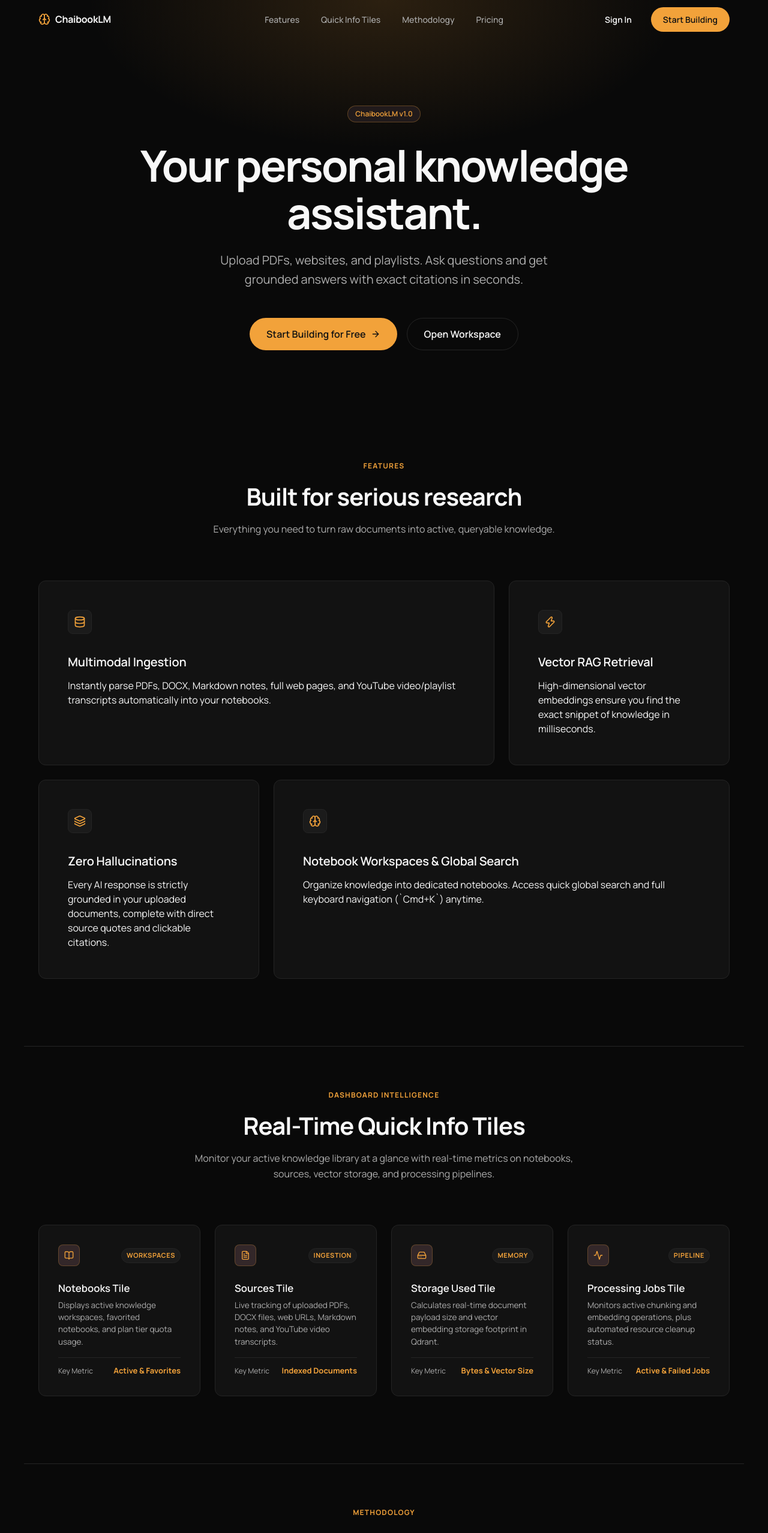
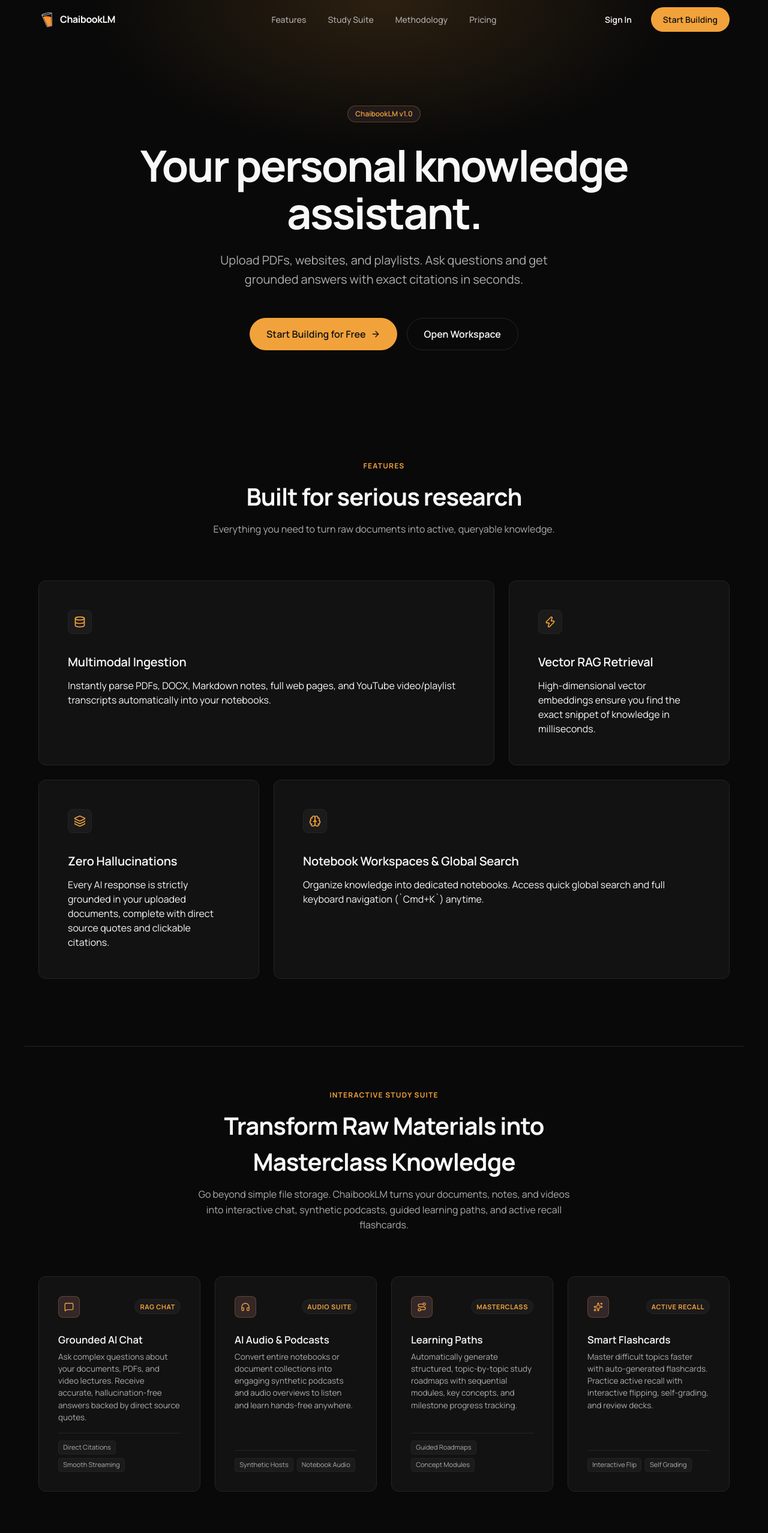
Before and after one commit to nikhild64/udemy-bot-rag-advanced, a Next.js app in the folder web/: page / in a window 1280 px wide. Shown: the top 2556 px of the page at 60% size. Built offline with nearby package versions, Linux system fonts and the light colour scheme; no server answers.

Commit message:
feat: add sidebar layout component, main logo, and landing page featuring a bento-grid design

```diff
--- a/web/src/features/landing/components/LandingPage.tsx
+++ b/web/src/features/landing/components/LandingPage.tsx
@@ -2,7 +2,8 @@
 
 import React, { useEffect, useState } from 'react';
 import { SignInButton, SignUpButton } from '@clerk/nextjs';
-import { Brain, Database, Zap, Layers, ArrowRight, Check, UploadCloud, Cpu, Sparkles, BookOpen, FileText, HardDrive, Activity } from 'lucide-react';
+import { Brain, Database, Zap, Layers, ArrowRight, Check, UploadCloud, Cpu, Sparkles, BookOpen, FileText, HardDrive, Activity, MessageSquare, Headphones, Route } from 'lucide-react';
+import { Logo } from '@/shared/components/Logo';
 
 export function LandingPage() {
   const [scrolled, setScrolled] = useState(false);
@@ -342,12 +343,11 @@
         <header className={`nav ${scrolled ? 'is-scrolled' : ''}`}>
           <div className="nav__inner">
             <div className="nav__brand">
-              <Brain className="w-5 h-5" />
-              ChaibookLM
+              <Logo size="lg" />
             </div>
             <nav className="nav__center">
               <a href="#features" className="nav__link">Features</a>
-              <a href="#quick-tiles" className="nav__link">Quick Info Tiles</a>
+              <a href="#quick-tiles" className="nav__link">Study Suite</a>
               <a href="#methodology" className="nav__link">Methodology</a>
               <a href="#pricing" className="nav__link">Pricing</a>
             </nav>
@@ -422,86 +422,86 @@
           </div>
         </section>
 
-        {/* Quick Info Tiles Section */}
+        {/* Interactive Study Suite Section */}
         <section id="quick-tiles" className="tiles-wrapper">
           <div className="section-header">
-            <div className="section-header__tag">Dashboard Intelligence</div>
-            <h2 className="section-header__title">Real-Time Quick Info Tiles</h2>
+            <div className="section-header__tag">INTERACTIVE STUDY SUITE</div>
+            <h2 className="section-header__title">Transform Raw Materials into Masterclass Knowledge</h2>
             <p className="section-header__desc">
-              Monitor your active knowledge library at a glance with real-time metrics on notebooks, sources, vector storage, and processing pipelines.
+              Go beyond simple file storage. ChaibookLM turns your documents, notes, and videos into interactive chat, synthetic podcasts, guided learning paths, and active recall flashcards.
             </p>
           </div>
 
           <div className="tiles-grid">
-            {/* Tile 1: Notebooks */}
+            {/* Tile 1: Grounded AI Chat */}
             <article className="tile-card">
               <div>
                 <div className="tile-card__header">
-                  <div className="tile-card__icon"><BookOpen className="w-4 h-4" /></div>
-                  <span className="tile-card__badge">Workspaces</span>
+                  <div className="tile-card__icon"><MessageSquare className="w-4 h-4" /></div>
+                  <span className="tile-card__badge">RAG Chat</span>
                 </div>
-                <h3 className="tile-card__title">Notebooks Tile</h3>
+                <h3 className="tile-card__title">Grounded AI Chat</h3>
                 <p className="tile-card__desc">
-                  Displays active knowledge workspaces, favorited notebooks, and plan tier quota usage.
+                  Ask complex questions about your documents, PDFs, and video lectures. Receive accurate, hallucination-free answers backed by direct source quotes.
                 </p>
               </div>
-              <div style={{ marginTop: '1rem', paddingTop: '0.75rem', borderTop: '1px solid var(--color-rule)', display: 'flex', justifyContent: 'space-between', alignItems: 'center' }}>
-                <span style={{ fontSize: '0.75rem', color: 'var(--color-ink-2)' }}>Key Metric</span>
-                <span style={{ fontSize: '0.8125rem', fontWeight: 700, color: 'var(--color-accent)' }}>Active & Favorites</span>
+              <div style={{ marginTop: '1rem', paddingTop: '0.75rem', borderTop: '1px solid var(--color-rule)', display: 'flex', gap: '0.35rem', flexWrap: 'wrap' }}>
+                <span style={{ fontSize: '0.6875rem', padding: '0.15rem 0.45rem', borderRadius: '4px', background: 'var(--color-paper-3)', color: 'var(--color-ink-2)', border: '1px solid var(--color-rule)' }}>Direct Citations</span>
+                <span style={{ fontSize: '0.6875rem', padding: '0.15rem 0.45rem', borderRadius: '4px', background: 'var(--color-paper-3)', color: 'var(--color-ink-2)', border: '1px solid var(--color-rule)' }}>Smooth Streaming</span>
               </div>
             </article>
 
-            {/* Tile 2: Sources */}
+            {/* Tile 2: Audio & Podcast */}
             <article className="tile-card">
               <div>
                 <div className="tile-card__header">
-                  <div className="tile-card__icon"><FileText className="w-4 h-4" /></div>
-                  <span className="tile-card__badge">Ingestion</span>
+                  <div className="tile-card__icon"><Headphones className="w-4 h-4" /></div>
+                  <span className="tile-card__badge">Audio Suite</span>
                 </div>
-                <h3 className="tile-card__title">Sources Tile</h3>
+                <h3 className="tile-card__title">AI Audio & Podcasts</h3>
                 <p className="tile-card__desc">
-                  Live tracking of uploaded PDFs, DOCX files, web URLs, Markdown notes, and YouTube video transcripts.
+                  Convert entire notebooks or document collections into engaging synthetic podcasts and audio overviews to listen and learn hands-free anywhere.
                 </p>
               </div>
-              <div style={{ marginTop: '1rem', paddingTop: '0.75rem', borderTop: '1px solid var(--color-rule)', display: 'flex', justifyContent: 'space-between', alignItems: 'center' }}>
-                <span style={{ fontSize: '0.75rem', color: 'var(--color-ink-2)' }}>Key Metric</span>
-                <span style={{ fontSize: '0.8125rem', fontWeight: 700, color: 'var(--color-accent)' }}>Indexed Documents</span>
+              <div style={{ marginTop: '1rem', paddingTop: '0.75rem', borderTop: '1px solid var(--color-rule)', display: 'flex', gap: '0.35rem', flexWrap: 'wrap' }}>
+                <span style={{ fontSize: '0.6875rem', padding: '0.15rem 0.45rem', borderRadius: '4px', background: 'var(--color-paper-3)', color: 'var(--color-ink-2)', border: '1px solid var(--color-rule)' }}>Synthetic Hosts</span>
+                <span style={{ fontSize: '0.6875rem', padding: '0.15rem 0.45rem', borderRadius: '4px', background: 'var(--color-paper-3)', color: 'var(--color-ink-2)', border: '1px solid var(--color-rule)' }}>Notebook Audio</span>
               </div>
             </article>
 
-            {/* Tile 3: Storage */}
+            {/* Tile 3: Learning Paths */}
             <article className="tile-card">
               <div>
                 <div className="tile-card__header">
-                  <div className="tile-card__icon"><HardDrive className="w-4 h-4" /></div>
-                  <span className="tile-card__badge">Memory</span>
+                  <div className="tile-card__icon"><Route className="w-4 h-4" /></div>
+                  <span className="tile-card__badge">Masterclass</span>
                 </div>
-                <h3 className="tile-card__title">Storage Used Tile</h3>
+                <h3 className="tile-card__title">Learning Paths</h3>
                 <p className="tile-card__desc">
-                  Calculates real-time document payload size and vector embedding storage footprint in Qdrant.
+                  Automatically generate structured, topic-by-topic study roadmaps with sequential modules, key concepts, and milestone progress tracking.
                 </p>
               </div>
-              <div style={{ marginTop: '1rem', paddingTop: '0.75rem', borderTop: '1px solid var(--color-rule)', display: 'flex', justifyContent: 'space-between', alignItems: 'center' }}>
-                <span style={{ fontSize: '0.75rem', color: 'var(--color-ink-2)' }}>Key Metric</span>
-                <span style={{ fontSize: '0.8125rem', fontWeight: 700, color: 'var(--color-accent)' }}>Bytes & Vector Size</span>
+              <div style={{ marginTop: '1rem', paddingTop: '0.75rem', borderTop: '1px solid var(--color-rule)', display: 'flex', gap: '0.35rem', flexWrap: 'wrap' }}>
+                <span style={{ fontSize: '0.6875rem', padding: '0.15rem 0.45rem', borderRadius: '4px', background: 'var(--color-paper-3)', color: 'var(--color-ink-2)', border: '1px solid var(--color-rule)' }}>Guided Roadmaps</span>
+                <span style={{ fontSize: '0.6875rem', padding: '0.15rem 0.45rem', borderRadius: '4px', background: 'var(--color-paper-3)', color: 'var(--color-ink-2)', border: '1px solid var(--color-rule)' }}>Concept Modules</span>
               </div>
             </article>
 
-            {/* Tile 4: Processing Jobs */}
+            {/* Tile 4: Flashcards */}
             <article className="tile-card">
               <div>
                 <div className="tile-card__header">
-                  <div className="tile-card__icon"><Activity className="w-4 h-4" /></div>
-                  <span className="tile-card__badge">Pipeline</span>
+                  <div className="tile-card__icon"><Sparkles className="w-4 h-4" /></div>
+                  <span className="tile-card__badge">Active Recall</span>
                 </div>
-                <h3 className="tile-card__title">Processing Jobs Tile</h3>
+                <h3 className="tile-card__title">Smart Flashcards</h3>
                 <p className="tile-card__desc">
-                  Monitors active chunking and embedding operations, plus automated resource cleanup status.
+                  Master difficult topics faster with auto-generated flashcards. Practice active recall with interactive flipping, self-grading, and review decks.
                 </p>
               </div>
-              <div style={{ marginTop: '1rem', paddingTop: '0.75rem', borderTop: '1px solid var(--color-rule)', display: 'flex', justifyContent: 'space-between', alignItems: 'center' }}>
-                <span style={{ fontSize: '0.75rem', color: 'var(--color-ink-2)' }}>Key Metric</span>
-                <span style={{ fontSize: '0.8125rem', fontWeight: 700, color: 'var(--color-accent)' }}>Active & Failed Jobs</span>
+              <div style={{ marginTop: '1rem', paddingTop: '0.75rem', borderTop: '1px solid var(--color-rule)', display: 'flex', gap: '0.35rem', flexWrap: 'wrap' }}>
+                <span style={{ fontSize: '0.6875rem', padding: '0.15rem 0.45rem', borderRadius: '4px', background: 'var(--color-paper-3)', color: 'var(--color-ink-2)', border: '1px solid var(--color-rule)' }}>Interactive Flip</span>
+                <span style={{ fontSize: '0.6875rem', padding: '0.15rem 0.45rem', borderRadius: '4px', background: 'var(--color-paper-3)', color: 'var(--color-ink-2)', border: '1px solid var(--color-rule)' }}>Self Grading</span>
               </div>
             </article>
           </div>
@@ -604,7 +604,7 @@
 
         {/* Ft1 Footer */}
         <footer className="foot-mast">
-          <p className="wordmark"><Brain className="w-4 h-4" /> ChaibookLM</p>
+          <div className="wordmark"><Logo size="md" /></div>
           <p className="tagline">The product development system for knowledge.</p>
           <p className="links">
             Privacy <span>·</span> Terms <span>·</span> Security
--- /dev/null
+++ b/web/src/shared/components/Logo.tsx
@@ -0,0 +1,63 @@
+import React from 'react';
+import { cn } from '@/lib/utils';
+
+interface LogoProps {
+  className?: string;
+  iconOnly?: boolean;
+  size?: 'sm' | 'md' | 'lg';
+}
+
+export function Logo({ className, iconOnly = false, size = 'md' }: LogoProps) {
+  const sizeMap = {
+    sm: 'w-5 h-5',
+    md: 'w-6 h-6',
+    lg: 'w-7 h-7',
+  };
+
+  const textSizeMap = {
+    sm: 'text-xs',
+    md: 'text-[13px]',
+    lg: 'text-base font-bold',
+  };
+
+  return (
+    <div className={cn('flex items-center gap-2 font-bold text-foreground shrink-0', className)}>
+      <div className={cn('flex items-center justify-center shrink-0', sizeMap[size])}>
+        <div style={{ transform: 'rotate(3.62886deg)' }} className="w-full h-full">
+          <svg
+            viewBox="0 0 2000 2000"
+            xmlns="http://www.w3.org/2000/svg"
+            aria-hidden="true"
+            className="w-full h-full fill-[#B0B0B0] stroke-[#B0B0B0] dark:fill-[#ffffff] dark:stroke-[#ffffff]"
+          >
+            <path
+              d="M1507.79 760.427c-.65 63.101-207.62 111.366-468.81 108.688-261.194-2.678-465.548-45.025-464.901-108.125s206.05-123.061 467.241-120.383 467.11 56.719 466.47 119.82Z"
+              fill="#FF7D0C"
+              style={{ transform: 'translateY(-4.94929px) scaleX(1.0198)', transformOrigin: '50% 50%', transformBox: 'fill-box' }}
+            />
+            <path
+              fillRule="evenodd"
+              clipRule="evenodd"
+              d="M577.01 773.174c-.451 3.527 1.81 7.818 6.331 16.401L1117.43 1803.52c2.46 4.68 3.7 7.03 5.55 8.5 1 .79 2.12 1.41 3.32 1.83 28.51 20.3 130.79 12.59 246.39-20.47 117.49-33.59 211.34-88.69 221.94-122.06.43-.72.78-1.49 1.04-2.29.73-2.24.47-4.87-.05-10.11l-88.63-893.466c-.57-5.817-.86-8.725-2.19-10.909a11.23 11.23 0 0 0-4.92-4.392c-2.32-1.066-5.25-1.02-11.09-.929l-889.797 13.95c-9.7.152-14.549.228-17.428 2.316a11.26 11.26 0 0 0-4.555 7.684Z"
+              fill="#FE9332"
+              style={{ transform: 'translateY(0.577542px) scaleX(1.00385)', transformOrigin: '50% 50%', transformBox: 'fill-box' }}
+            />
+            <path d="M1550.93 228.057c-1.07-12.387-11.99-21.558-24.37-20.485-12.39 1.073-21.56 11.985-20.49 24.372l125.67 1450.336c.54 2.24.73 4.54.6 6.89l.04.49c-.03-.01-.05-.01-.08-.01-2.95 37.71-92.11 88.78-258.4 137.06-172.87 50.18-276.27 47.2-294.64 17.18-.01.01-.02.01-.03.02l-.33-.62c-.25-.44-.48-.88-.69-1.33L394.815 529.664c-5.743-11.028-19.338-15.312-30.366-9.569s-15.312 19.338-9.569 30.365l693.16 1331.05c1.11 2.13 2.51 4.01 4.13 5.61 17.18 27.88 166.06 29.99 332.52-19.31 152.93-45.29 271.73-97.49 292.19-140.5 1.46-2.59 2.43-5.49 2.77-8.55.44-2.62.47-5.2.08-7.74-.11-.7-.27-1.38-.49-2.05z" />
+            <path
+              d="M932.328 283.002C1098 238.611 1247.64 214.748 1357.32 210.36c55.07-2.203 98.56.574 128.49 7.373 15.01 3.408 25.13 7.503 31.32 11.401 2.99 1.885 4.63 3.447 5.46 4.443.4.483.61.822.7 1.006.1.177.12.27.13.305s.03.1.03.245c.01.152 0 .476-.09 1.008-.2 1.101-.79 3.087-2.4 6.026-3.36 6.11-10.03 14.313-21.42 24.327-22.71 19.973-59.27 42.929-108.48 67.363-97.98 48.649-240.34 100.373-406.295 144.842-165.805 44.427-318.862 70.533-431.992 77.105-56.801 3.299-102.026 1.575-133.295-4.525-15.699-3.063-26.285-6.934-32.743-10.704-4.324-2.525-5.68-4.305-6.027-4.893.007-.683.291-2.903 2.773-7.251 3.708-6.494 10.94-15.14 23.004-25.641 24.031-20.918 62.334-45.023 113.175-70.567 101.259-50.874 246.864-104.793 412.668-149.221Z"
+              fill="none"
+              strokeWidth="56.281"
+            />
+            <path
+              d="m990.214 1303.45 135.216 9.56c6.4 21.56 9.38 37.25 8.94 47.06l-196.728-19.23-11.429-38.5 151.767-132.19c5.62 7.64 11.68 22.41 18.19 44.31zm338.106-50.68 108.09-81.79-137.35-16.76c-5.18-17.45-7.37-32.99-6.58-46.63l196.96 27.53 11.42 38.5-154.36 123.47c-5.72-7.99-11.78-22.76-18.18-44.32Zm-156.81 189.1 39.34-406.29 42.13-9.28-39.34 406.29z"
+              fill="currentColor"
+            />
+          </svg>
+        </div>
+      </div>
+      {!iconOnly && (
+        <span className={cn('font-onest font-medium tracking-tight', textSizeMap[size])}>ChaibookLM</span>
+      )}
+    </div>
+  );
+}
--- a/web/src/shared/components/layout/Sidebar.tsx
+++ b/web/src/shared/components/layout/Sidebar.tsx
@@ -6,6 +6,8 @@
 import { Button } from '@/components/ui/button';
 import { cn } from '@/lib/utils';
 import { useRouter } from 'next/navigation';
+
+import { Logo } from '@/shared/components/Logo';
 
 interface SidebarProps {
   isMobile?: boolean;
@@ -43,21 +45,10 @@
       <div className="h-12 px-3 border-b border-[#1e1e1e] flex items-center justify-between">
         <div
           onClick={handleGoHome}
-          className="flex items-center gap-2 font-bold text-sm text-foreground cursor-pointer hover:opacity-80 transition"
+          className="cursor-pointer hover:opacity-80 transition"
           title="Go to Dashboard"
         >
-          <div className="w-6 h-6 flex items-center justify-center shrink-0">
-            <div style={{ transform: "rotate(3.62886deg)" }} className="w-full h-full">
-              <svg viewBox="0 0 2000 2000" xmlns="http://www.w3.org/2000/svg" aria-hidden="true" className="w-full h-full fill-[#B0B0B0] stroke-[#B0B0B0] dark:fill-[#ffffff] dark:stroke-[#ffffff]">
-                <path d="M1507.79 760.427c-.65 63.101-207.62 111.366-468.81 108.688-261.194-2.678-465.548-45.025-464.901-108.125s206.05-123.061 467.241-120.383 467.11 56.719 466.47 119.82Z" fill="#FF7D0C" style={{ transform: "translateY(-4.94929px) scaleX(1.0198)", transformOrigin: "50% 50%", transformBox: "fill-box" }}></path>
-                <path fillRule="evenodd" clipRule="evenodd" d="M577.01 773.174c-.451 3.527 1.81 7.818 6.331 16.401L1117.43 1803.52c2.46 4.68 3.7 7.03 5.55 8.5 1 .79 2.12 1.41 3.32 1.83 28.51 20.3 130.79 12.59 246.39-20.47 117.49-33.59 211.34-88.69 221.94-122.06.43-.72.78-1.49 1.04-2.29.73-2.24.47-4.87-.05-10.11l-88.63-893.466c-.57-5.817-.86-8.725-2.19-10.909a11.23 11.23 0 0 0-4.92-4.392c-2.32-1.066-5.25-1.02-11.09-.929l-889.797 13.95c-9.7.152-14.549.228-17.428 2.316a11.26 11.26 0 0 0-4.555 7.684Z" fill="#FE9332" style={{ transform: "translateY(0.577542px) scaleX(1.00385)", transformOrigin: "50% 50%", transformBox: "fill-box" }}></path>
-                <path fillRule="evenodd" clipRule="evenodd" d="M1550.93 228.057c-1.07-12.387-11.99-21.558-24.37-20.485-12.39 1.073-21.56 11.985-20.49 24.372l125.67 1450.336c.54 2.24.73 4.54.6 6.89l.04.49c-.03-.01-.05-.01-.08-.01-2.95 37.71-92.11 88.78-258.4 137.06-172.87 50.18-276.27 47.2-294.64 17.18-.01.01-.02.01-.03.02l-.33-.62c-.25-.44-.48-.88-.69-1.33L394.815 529.664c-5.743-11.028-19.338-15.312-30.366-9.569s-15.312 19.338-9.569 30.365l693.16 1331.05c1.11 2.13 2.51 4.01 4.13 5.61 17.18 27.88 166.06 29.99 332.52-19.31 152.93-45.29 271.73-97.49 292.19-140.5 1.46-2.59 2.43-5.49 2.77-8.55.44-2.62.47-5.2.08-7.74-.11-.7-.27-1.38-.49-2.05z"></path>
-                <path d="M932.328 283.002C1098 238.611 1247.64 214.748 1357.32 210.36c55.07-2.203 98.56.574 128.49 7.373 15.01 3.408 25.13 7.503 31.32 11.401 2.99 1.885 4.63 3.447 5.46 4.443.4.483.61.822.7 1.006.1.177.12.27.13.305s.03.1.03.245c.01.152 0 .476-.09 1.008-.2 1.101-.79 3.087-2.4 6.026-3.36 6.11-10.03 14.313-21.42 24.327-22.71 19.973-59.27 42.929-108.48 67.363-97.98 48.649-240.34 100.373-406.295 144.842-165.805 44.427-318.862 70.533-431.992 77.105-56.801 3.299-102.026 1.575-133.295-4.525-15.699-3.063-26.285-6.934-32.743-10.704-4.324-2.525-5.68-4.305-6.027-4.893.007-.683.291-2.903 2.773-7.251 3.708-6.494 10.94-15.14 23.004-25.641 24.031-20.918 62.334-45.023 113.175-70.567 101.259-50.874 246.864-104.793 412.668-149.221Z" fill="none" strokeWidth="56.281"></path>
-                <path d="m990.214 1303.45 135.216 9.56c6.4 21.56 9.38 37.25 8.94 47.06l-196.728-19.23-11.429-38.5 151.767-132.19c5.62 7.64 11.68 22.41 18.19 44.31zm338.106-50.68 108.09-81.79-137.35-16.76c-5.18-17.45-7.37-32.99-6.58-46.63l196.96 27.53 11.42 38.5-154.36 123.47c-5.72-7.99-11.78-22.76-18.18-44.32Zm-156.81 189.1 39.34-406.29 42.13-9.28-39.34 406.29z" fill="currentColor"></path>
-              </svg>
-            </div>
-          </div>
-          <span className="text-[13px] font-onest font-medium tracking-tight">ChaibookLM</span>
+          <Logo size="md" />
         </div>
 
         <Button
```
